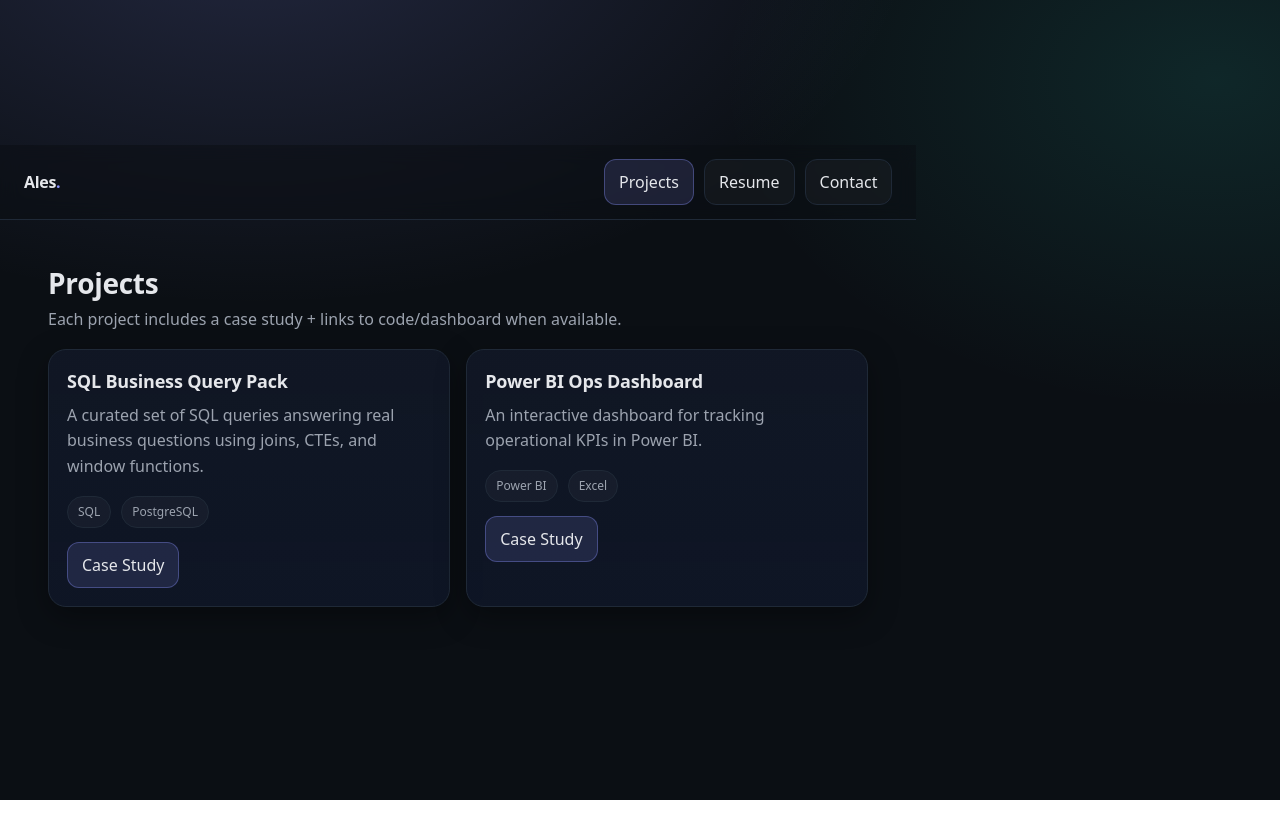
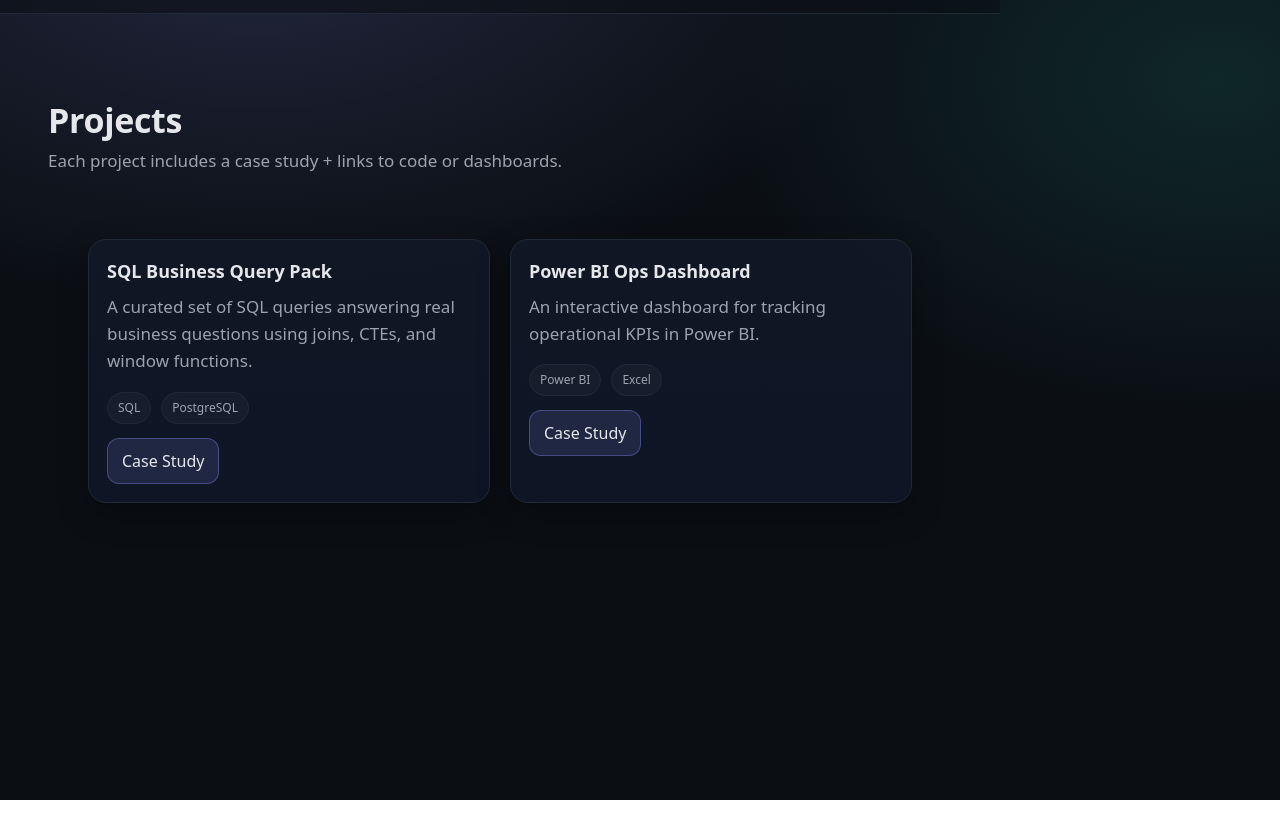
Before and after one commit to printlnalex/portfolio, a React (Vite) app: page /projects in a window 1280 px wide. Shown: the top 838 px of the page. Before the commit the page ends 800 px from the top, so only its background shows below. Built offline with nearby package versions, Linux system fonts and the light colour scheme.

Commit message:
Sizing Issue

```diff
--- a/src/pages/Home.jsx
+++ b/src/pages/Home.jsx
@@ -3,7 +3,7 @@
 export default function Home() {
   return (
     <div className="container">
-      <section className="card">
+      <section className="card" style={{ minHeight: "60vh", display: "flex", alignItems: "center" }}>
         <div className="cardInner" style={{ padding: 26 }}>
           <p className="pill" style={{ display: "inline-flex", margin: 0 }}>
             Product • Data • BI
--- a/src/pages/Projects.jsx
+++ b/src/pages/Projects.jsx
@@ -3,34 +3,73 @@
 
 export default function Projects() {
   return (
+    <div
+      style={{
+        minHeight: "100vh",
+        padding: "40px 0",
+      }}
+    >
+      {/* Header section */}
       <div className="container">
-      <div style={{ marginBottom: 14 }}>
         <h1 className="h2">Projects</h1>
-        <p className="p" style={{ marginTop: 8 }}>
-          Each project includes a case study + links to code/dashboard when available.
+        <p className="p" style={{ marginTop: 8, maxWidth: 700 }}>
+          Each project includes a case study + links to code or dashboards.
         </p>
       </div>
 
-      <div className="grid">
+      {/* Full-width project grid */}
+      <div
+        style={{
+          width: "100%",
+          marginTop: 24,
+          padding: "0 5vw",
+          display: "flex",
+          justifyContent: "center",
+        }}
+      >
+        <div
+          style={{
+            width: "100%",
+            maxWidth: "1400px",
+            display: "grid",
+            gridTemplateColumns: "repeat(auto-fit, minmax(340px, 1fr))",
+            gap: 20,
+          }}
+        >
           {projects.map((p) => (
             <article key={p.slug} className="card">
               <div className="cardInner">
-              <h2 style={{ margin: 0, fontSize: 18, letterSpacing: "-0.01em" }}>{p.title}</h2>
-              <p className="p" style={{ marginTop: 8 }}>{p.oneLiner}</p>
+                <h2 style={{ margin: 0, fontSize: 18 }}>{p.title}</h2>
+                <p className="p" style={{ marginTop: 8 }}>
+                  {p.oneLiner}
+                </p>
 
                 <div className="pillRow" style={{ marginTop: 10 }}>
-                {p.tools.map((t) => <span className="pill" key={t}>{t}</span>)}
+                  {p.tools.map((t) => (
+                    <span className="pill" key={t}>{t}</span>
+                  ))}
                 </div>
 
-              <div style={{ marginTop: 14, display: "flex", gap: 10, flexWrap: "wrap" }}>
-                <Link className="btn btnPrimary" to={`/projects/${p.slug}`}>Case Study</Link>
-                {p.github && <a className="btn" href={p.github} target="_blank" rel="noreferrer">GitHub</a>}
-                {p.dashboard && <a className="btn" href={p.dashboard} target="_blank" rel="noreferrer">Dashboard</a>}
+                <div style={{ marginTop: 14, display: "flex", gap: 10 }}>
+                  <Link className="btn btnPrimary" to={`/projects/${p.slug}`}>
+                    Case Study
+                  </Link>
+                  {p.github && (
+                    <a className="btn" href={p.github} target="_blank" rel="noreferrer">
+                      GitHub
+                    </a>
+                  )}
+                  {p.dashboard && (
+                    <a className="btn" href={p.dashboard} target="_blank" rel="noreferrer">
+                      Dashboard
+                    </a>
+                  )}
                 </div>
               </div>
             </article>
           ))}
         </div>
       </div>
+    </div>
   );
 }
--- a/src/styles/global.css
+++ b/src/styles/global.css
@@ -107,3 +107,43 @@
   border-top: 1px solid var(--border);
   margin: 22px 0;
 }
+
+@media (min-width: 1200px){
+  :root{
+    --maxw: 1240px;
+  }
+
+  .h1{
+    font-size: 56px;
+  }
+  .h2{
+    font-size: 34px;
+  }
+  .p{
+    font-size: 17px;
+  }
+}
+
+/* Small laptops */
+@media (max-width: 900px){
+  .h1{
+    font-size: 40px;
+  }
+  .h2{
+    font-size: 26px;
+  }
+}
+
+/* Phones */
+@media (max-width: 600px){
+  .container{
+    padding: 16px;
+  }
+
+  .h1{
+    font-size: 32px;
+  }
+  .h2{
+    font-size: 22px;
+  }
+}
```
Lines whose indentation alone changed are shown as unchanged.
